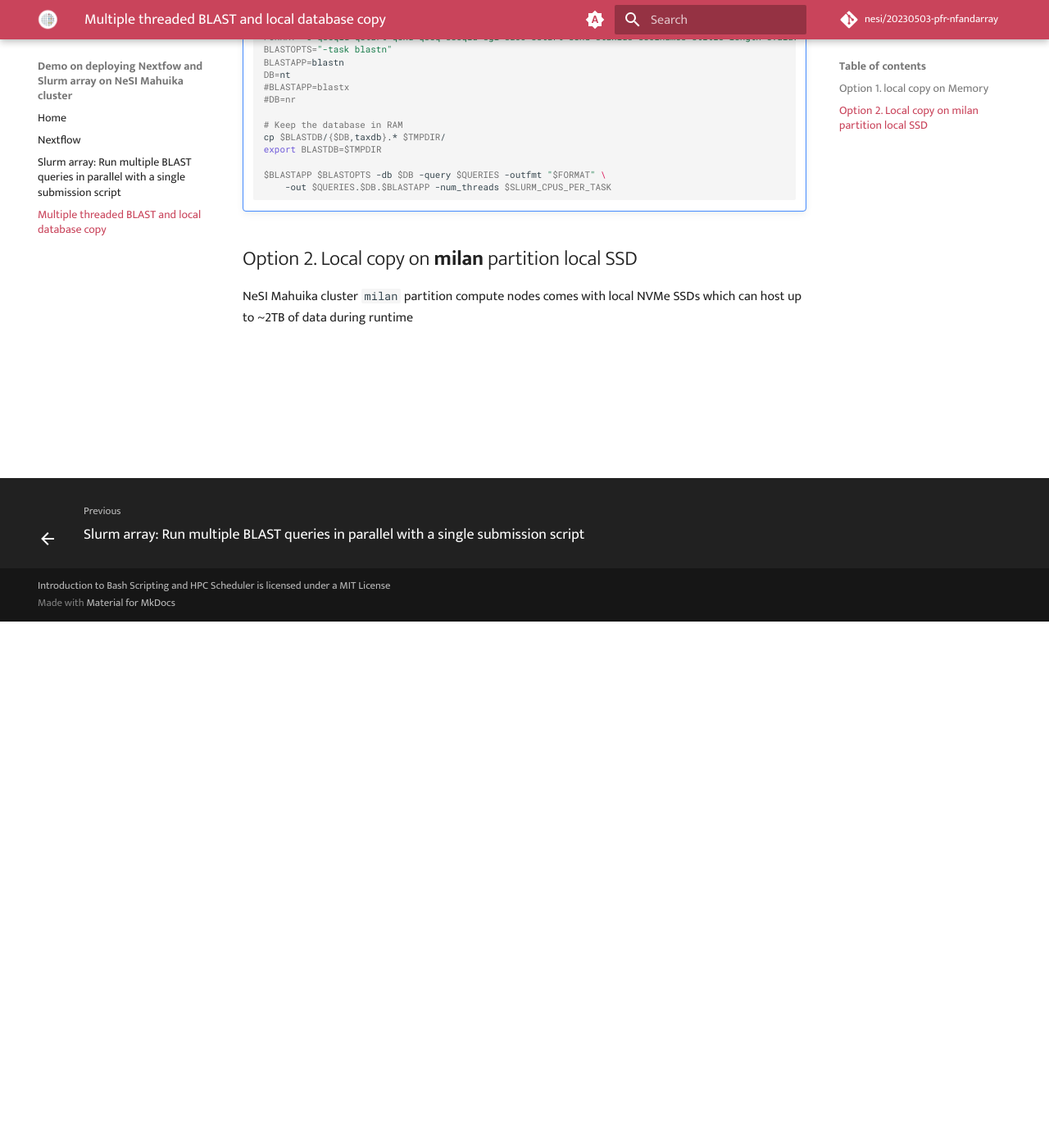
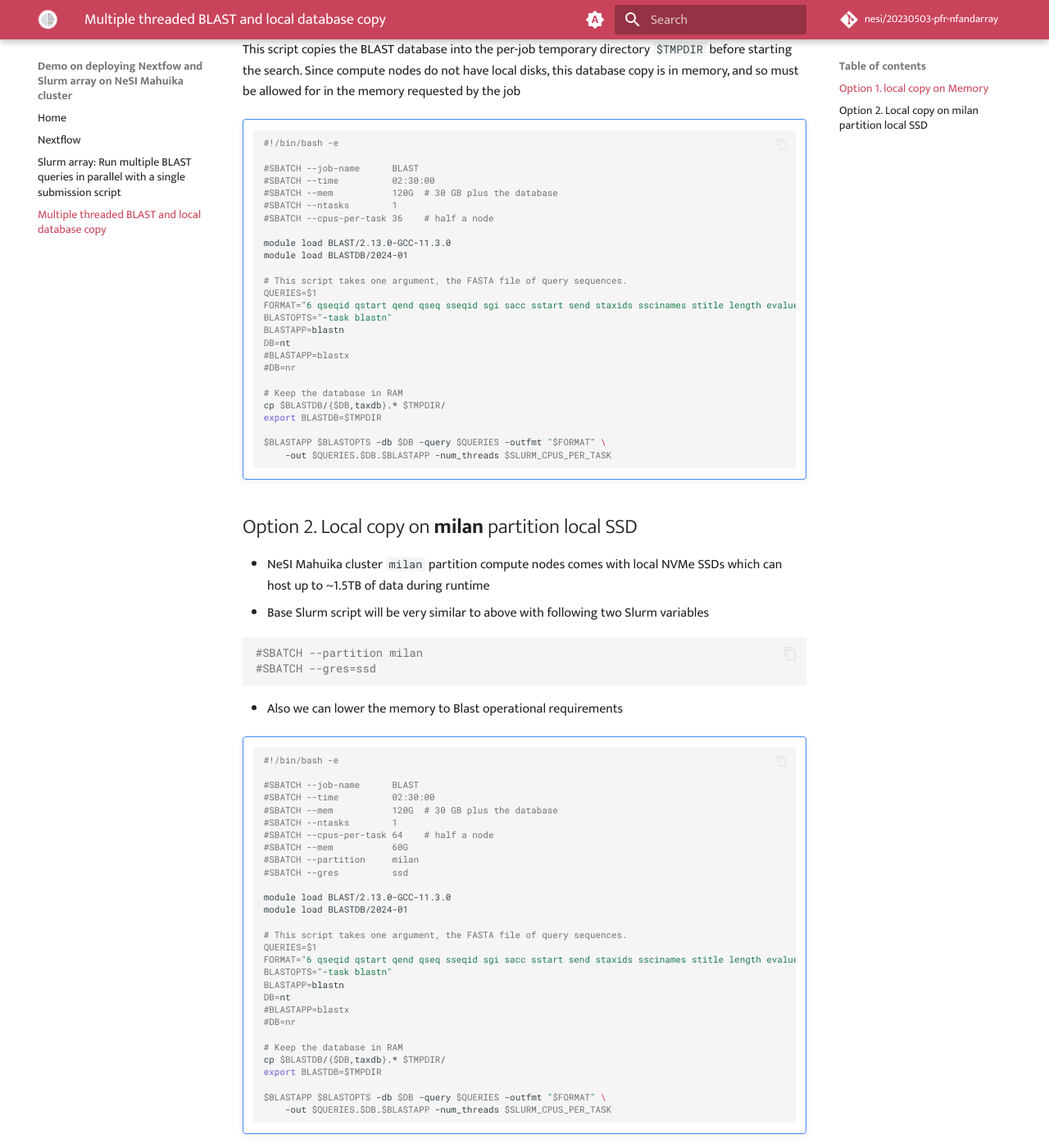
Before and after one commit to nesi/20230403-pfr-nfandarray, an MkDocs documentation site: the page built from docs/3_blast.md, in a window 1280 px wide and 1400 px high, scrolled down 642 px. Shown: the whole window at 82% size. Built offline with MkDocs 1.6.1 and Material for MkDocs 9.7.7, drawn with Linux system fonts in a browser that asks for light colours; comment, search, counter and statistics services are not loaded; some of the changed text lies outside the part shown.

Commit message:
add ssd  option

````diff
--- a/docs/3_blast.md
+++ b/docs/3_blast.md
@@ -1,6 +1,25 @@
 # Multiple threaded BLAST  and local database copy
 
-!!! pied-piper "How to find the size of a BLAST database associated with `BLASTDB`
+!!! pied-piper "How to find the size of a BLAST database associated with `BLASTDB` - using `nr` as an example"
+
+    Run module show for the BLASTDB module and look for the path starting with /opt/nesi.. under setenv .i.e.
+
+    ```bash
+    $ module show BLASTDB/2024-01
+
+       /opt/nesi/CS400_centos7_bdw/modules/all/BLASTDB/2024-01.lua:
+
+    whatis("Description: BLAST databases downloaded from NCBI.")
+    setenv("BLASTDB","/opt/nesi/db/blast/2024-01")
+    ```
+    In this instance, it is `/opt/nesi/db/blast/2024-01`
+
+    Now run the following find command pointing to that path and use `nr` prefix for -name `nr.*` .  ( You can use the same command for other databases by replacing nr with the required prefix such as nt, etc
+
+    ```bash
+    $ find  /opt/nesi/db/blast/2024-01/ -type f -name 'nr.*' -exec du -ch {} + | grep total$
+    485G	total
+    ```
 
 ## Option 1. local copy on Memory
 
@@ -43,4 +62,47 @@
 
 ## Option 2. Local copy on **milan** partition local SSD
 
-NeSI Mahuika cluster `milan` partition compute nodes comes with local NVMe SSDs which can host up to ~2TB of data during runtime
+* NeSI Mahuika cluster `milan` partition compute nodes comes with local NVMe SSDs which can host up to ~1.5TB of data during runtime
+* Base Slurm script will be very similar to above with following two Slurm variables
+
+```bash
+#SBATCH --partition milan
+#SBATCH --gres=ssd
+```
+
+* Also we can lower the memory to Blast operational requirements
+
+!!! note ""
+
+    ```bash
+
+    #!/bin/bash -e
+
+    #SBATCH --job-name      BLAST
+    #SBATCH --time          02:30:00
+    #SBATCH --mem           120G  # 30 GB plus the database
+    #SBATCH --ntasks        1
+    #SBATCH --cpus-per-task 64    # half a node
+    #SBATCH --mem           60G
+    #SBATCH --partition     milan
+    #SBATCH --gres          ssd
+
+    module load BLAST/2.13.0-GCC-11.3.0
+    module load BLASTDB/2024-01
+
+    # This script takes one argument, the FASTA file of query sequences.
+    QUERIES=$1
+    FORMAT="6 qseqid qstart qend qseq sseqid sgi sacc sstart send staxids sscinames stitle length evalue bitscore"
+    BLASTOPTS="-task blastn"
+    BLASTAPP=blastn
+    DB=nt
+    #BLASTAPP=blastx
+    #DB=nr
+
+    # Keep the database in RAM
+    cp $BLASTDB/{$DB,taxdb}.* $TMPDIR/
+    export BLASTDB=$TMPDIR
+
+    $BLASTAPP $BLASTOPTS -db $DB -query $QUERIES -outfmt "$FORMAT" \
+        -out $QUERIES.$DB.$BLASTAPP -num_threads $SLURM_CPUS_PER_TASK
+    ```
````
